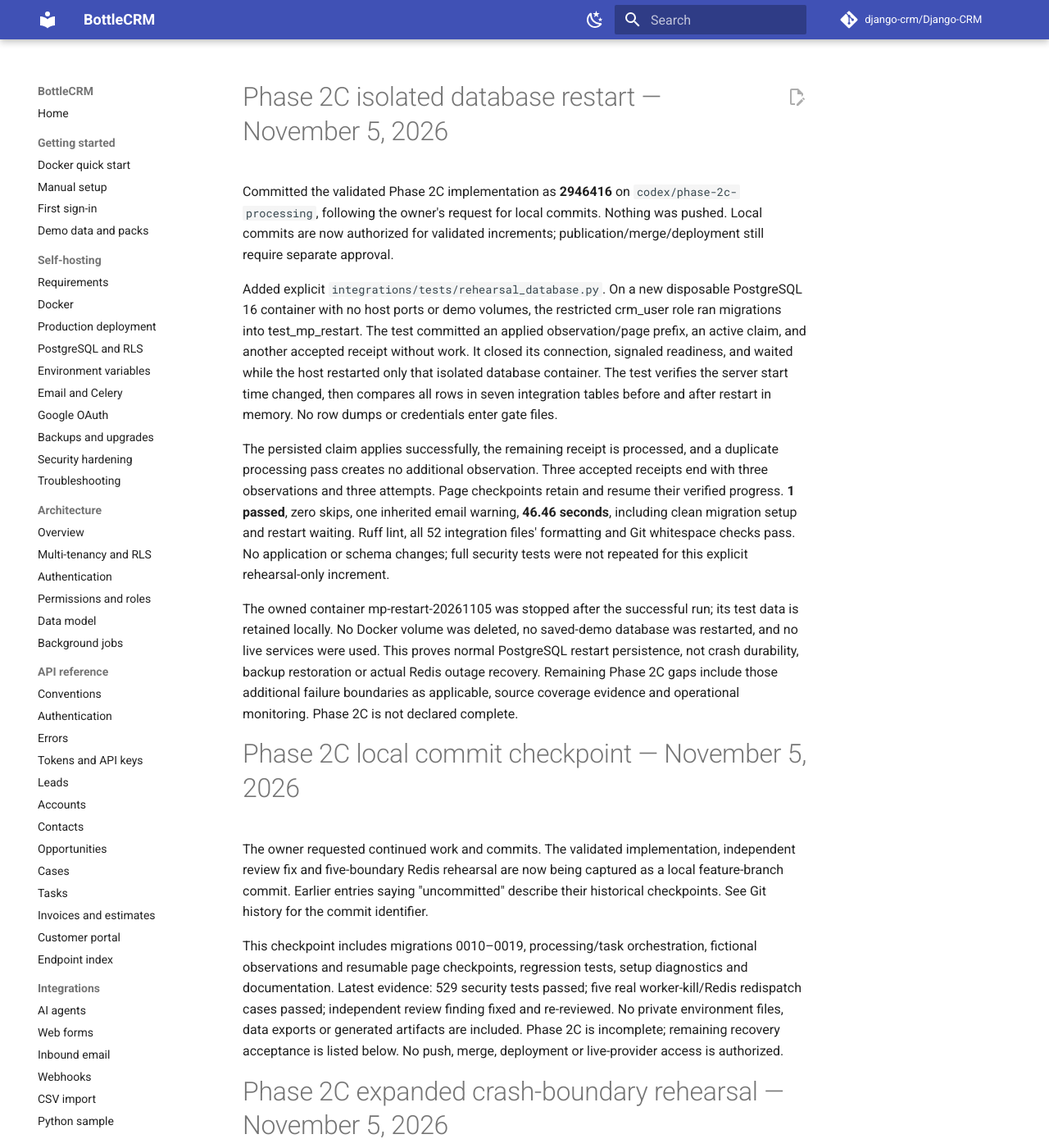
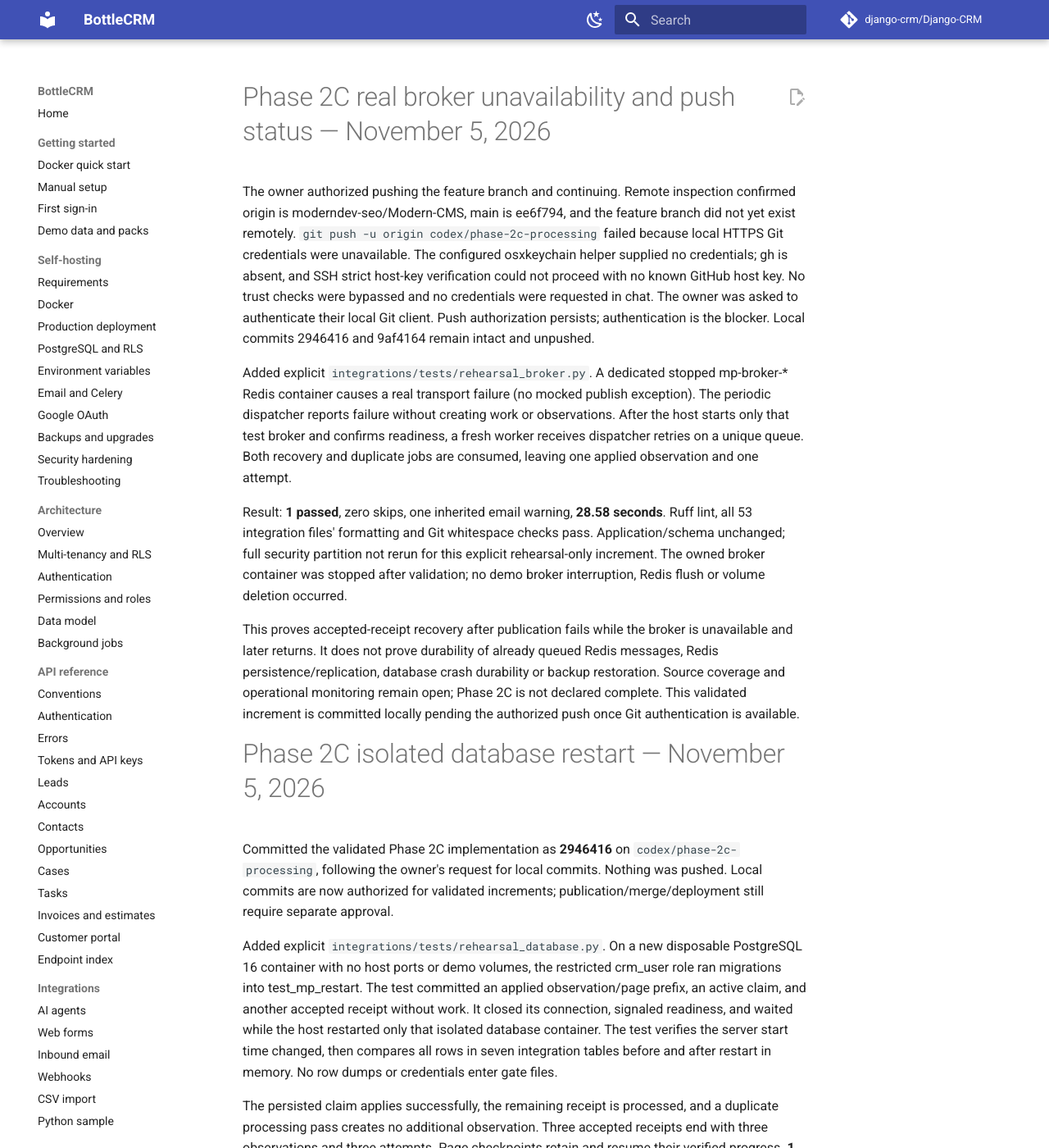
Before and after one commit to moderndev-seo/Modern-CMS, an MkDocs documentation site: the page built from docs/modern-practice/PROJECT_STATE.md, in a window 1280 px wide and 1400 px high. Shown: the whole window at 82% size. Built offline with MkDocs 1.6.1 and Material for MkDocs 9.7.7, drawn with Linux system fonts in a browser that asks for light colours; comment, search, counter and statistics services are not loaded.

Commit message:
test(integrations): verify recovery after broker unavailability

```diff
--- a/docs/modern-practice/PROJECT_STATE.md
+++ b/docs/modern-practice/PROJECT_STATE.md
@@ -1,3 +1,35 @@
+# Phase 2C real broker unavailability and push status — November 5, 2026
+
+The owner authorized pushing the feature branch and continuing. Remote inspection
+confirmed origin is moderndev-seo/Modern-CMS, main is ee6f794, and the feature
+branch did not yet exist remotely. `git push -u origin codex/phase-2c-processing`
+failed because local HTTPS Git credentials were unavailable. The configured
+osxkeychain helper supplied no credentials; gh is absent, and SSH strict host-key
+verification could not proceed with no known GitHub host key. No trust checks
+were bypassed and no credentials were requested in chat. The owner was asked to
+authenticate their local Git client. Push authorization persists; authentication
+is the blocker. Local commits 2946416 and 9af4164 remain intact and unpushed.
+
+Added explicit `integrations/tests/rehearsal_broker.py`. A dedicated stopped
+mp-broker-* Redis container causes a real transport failure (no mocked publish
+exception). The periodic dispatcher reports failure without creating work or
+observations. After the host starts only that test broker and confirms readiness,
+a fresh worker receives dispatcher retries on a unique queue. Both recovery and
+duplicate jobs are consumed, leaving one applied observation and one attempt.
+
+Result: **1 passed**, zero skips, one inherited email warning, **28.58 seconds**.
+Ruff lint, all 53 integration files' formatting and Git whitespace checks pass.
+Application/schema unchanged; full security partition not rerun for this explicit
+rehearsal-only increment. The owned broker container was stopped after validation;
+no demo broker interruption, Redis flush or volume deletion occurred.
+
+This proves accepted-receipt recovery after publication fails while the broker
+is unavailable and later returns. It does not prove durability of already queued
+Redis messages, Redis persistence/replication, database crash durability or backup
+restoration. Source coverage and operational monitoring remain open; Phase 2C is
+not declared complete. This validated increment is committed locally pending the
+authorized push once Git authentication is available.
+
 # Phase 2C isolated database restart — November 5, 2026
 
 Committed the validated Phase 2C implementation as **2946416** on
```
Also changed, not shown: AGENTS.md (+5 -2 lines), docs/modern-practice/phase2c-storage.md (+17 -0 lines), 1 other file.
